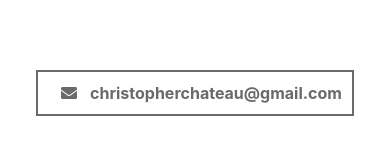
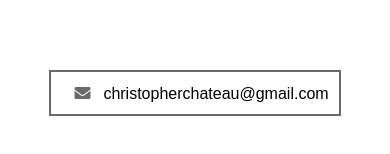
Before and after one commit to christopherchateau/personal-site, a React (Create React App) app: page / in a window 390 px wide. Shown: the part 4058-4212 px from the top of the page. Built offline with nearby package versions, Linux system fonts and the light colour scheme.

Commit message:
Make e-mail a button, update styling and media queries to keep same apperance

```diff
--- a/src/App.css
+++ b/src/App.css
@@ -235,12 +235,14 @@
   background: white;
   color: rgb(106, 106, 106);
   display: flex;
-  font-size: 1.6rem;
   justify-content: center;
 }
 
 .e-mail {
+  background: white;
   border: 2px solid rgb(106, 106, 106);
+  cursor: pointer;
+  font-size: 1.6rem;
   padding: 5px 10px;
 }
 
@@ -373,7 +375,7 @@
     padding: 0 10px;
   }
 
-  .contact {
+  .e-mail {
     font-size: 1rem;
   }
 }
@@ -383,7 +385,7 @@
     font-size: 3rem;
   }
 
-  .contact {
+  .e-mail {
     font-size: 0.8rem;
   }
 }
--- a/src/App.js
+++ b/src/App.js
@@ -133,10 +133,10 @@ class App extends Component {
             </section>
           </div>
           <div className="contact">
-            <h4 className="e-mail">
+            <button className="e-mail">
               <i class="fas fa-envelope" />
               christopherchateau@gmail.com
-            </h4>
+            </button>
           </div>
         </section>
       </div>
```
